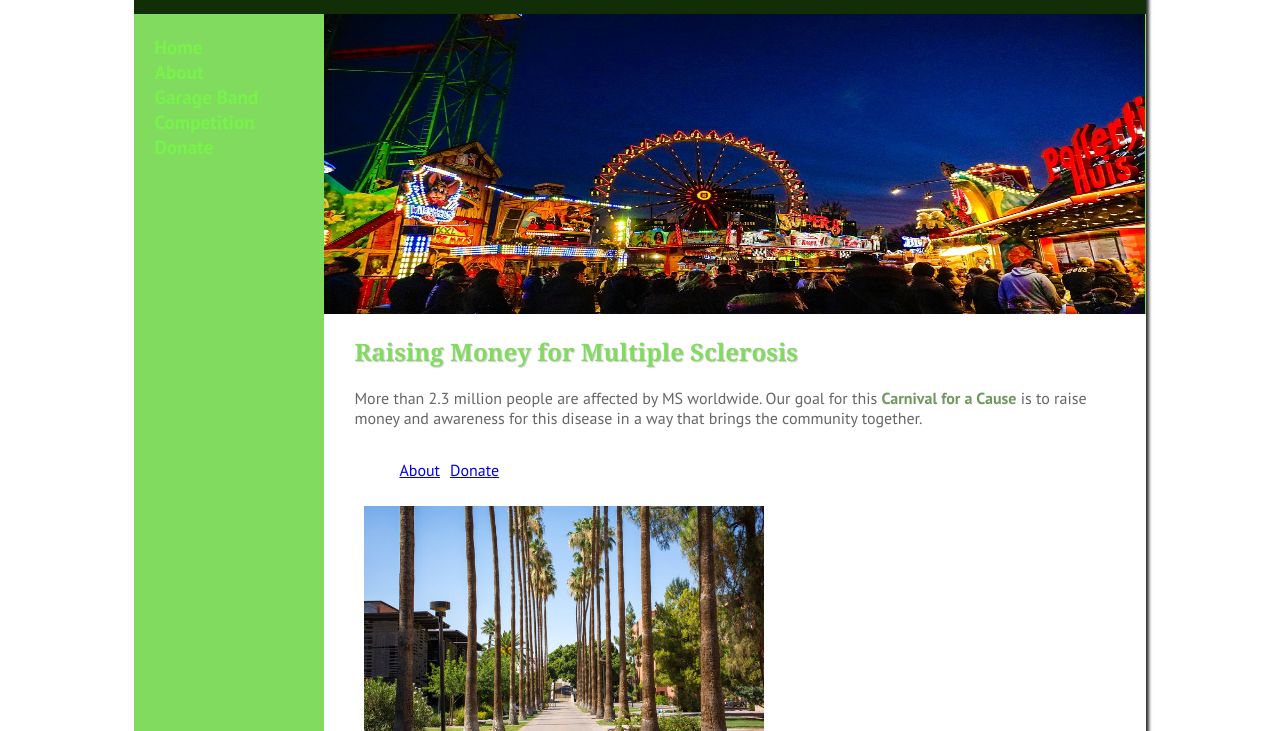
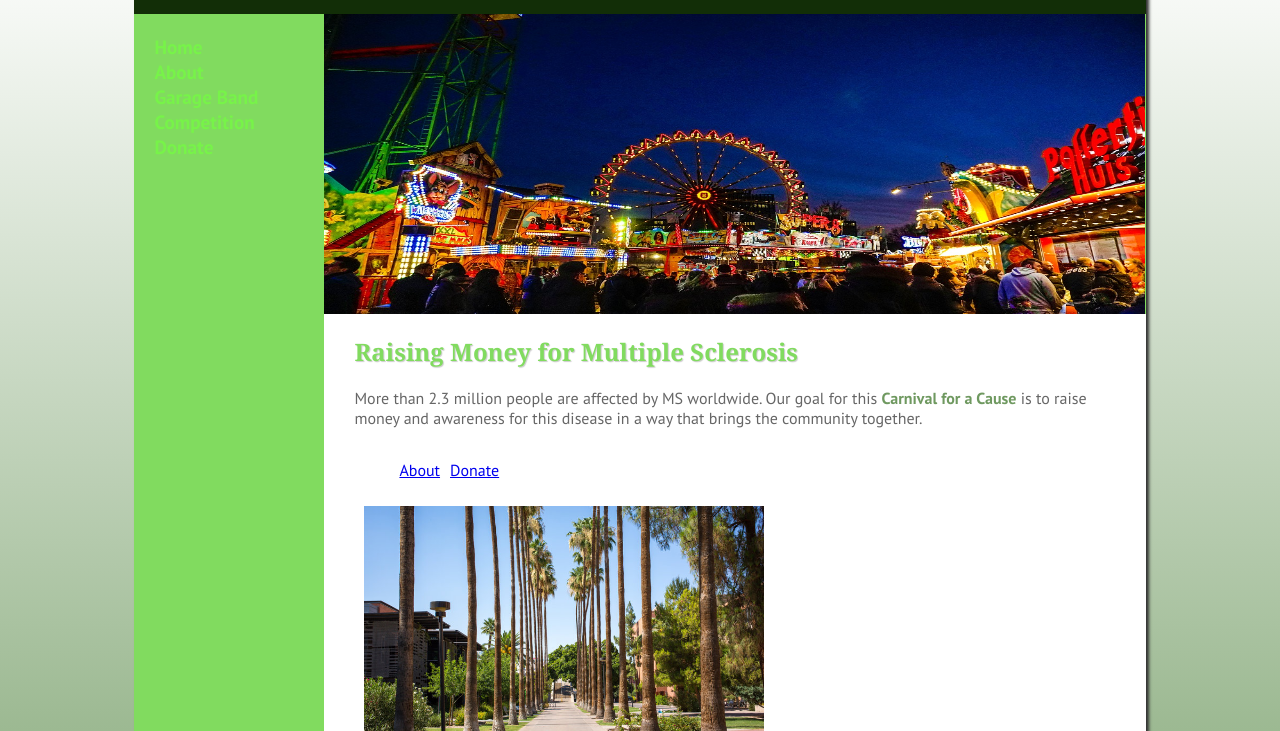
Before and after one commit to brittneywong/carnivalforacause, a plain HTML site: page index.html in a window 1280 px wide. Shown: the part 69-800 px from the top of the page. Drawn offline with Linux system fonts and the light colour scheme.

Commit message:
Revert initial changes

```diff
--- a/main.css
+++ b/main.css
@@ -1,6 +1,9 @@
 body {
+    background: linear-gradient(#FFFFFF,#6F9960);
     color: #666666;
     font-family: 'PT Sans', arial, helvetica, sans-serif;
+    background-repeat: no-repeat;
+    background-color: #6F9960
 }
 
 header {
```
